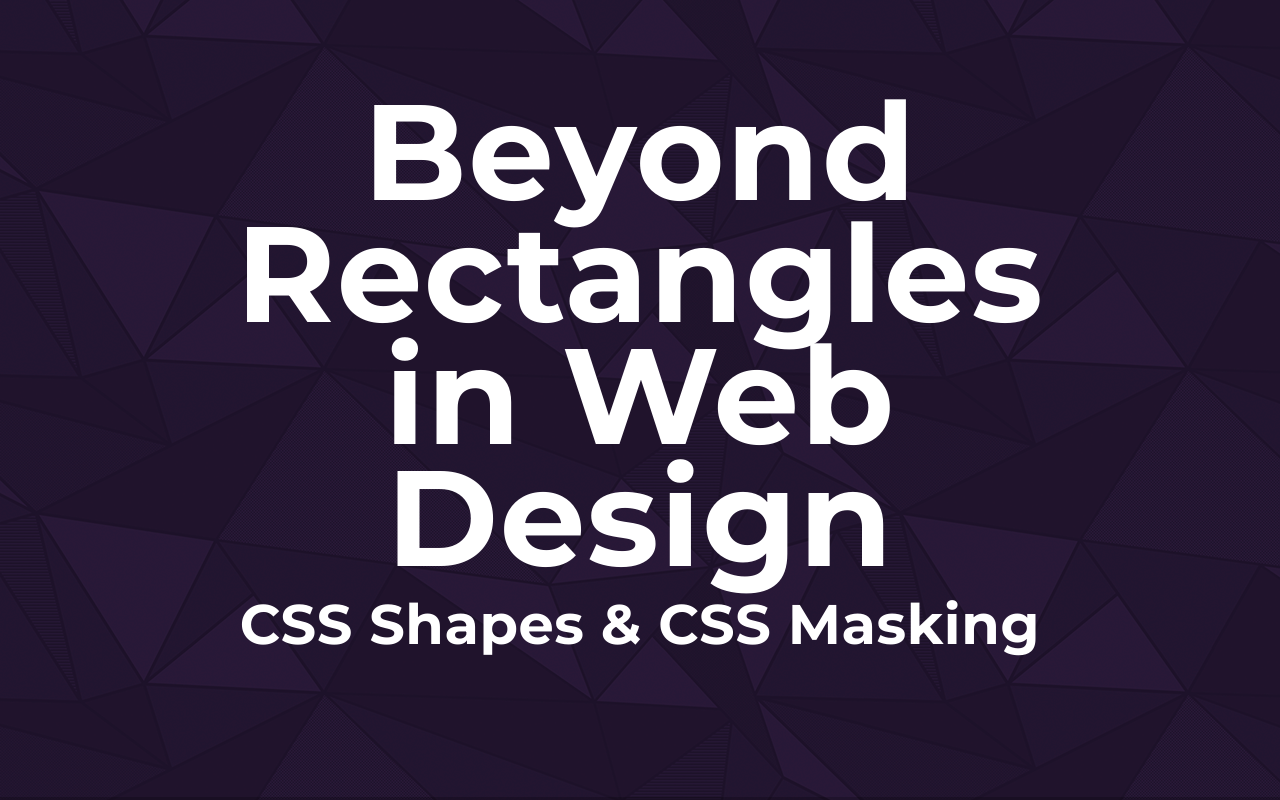
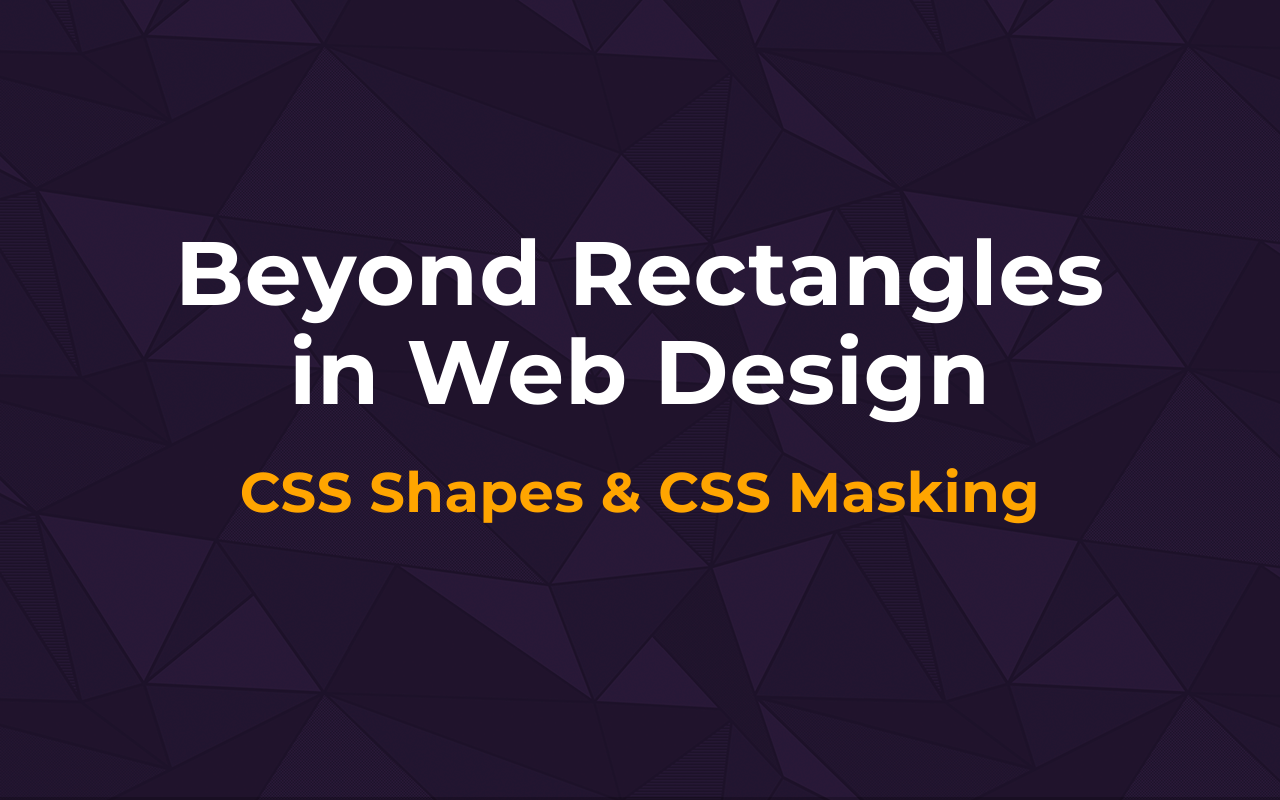
Before and after one commit to oslego/max-2014, a website: page index.html in a window 1280 px wide. Drawn offline with nearby package versions, Linux system fonts and the light colour scheme; a web font is replaced by a local one.

Commit message:
intro slide

```diff
--- a/css/theme/source/adobe.scss
+++ b/css/theme/source/adobe.scss
@@ -203,6 +203,19 @@ $codeFont: 'Source Code Pro', monotype;
 			padding-top: 1em;
 			display: block;
 			text-align: right;
+		}
+	}
+
+	.intro{
+		h1{
+			font-size: 2.5em;
+			line-height: 1.1em;
+			margin-bottom: 0.5em;
+		}
+
+		h3{
+			color: #685C79;
+			color: orange;
 		}
 	}
 }
--- a/index.html
+++ b/index.html
@@ -43,11 +43,9 @@
 			<!-- Any section element inside of this container is displayed as a slide -->
 			<div class="slides">
 
-				<section>
-					<header>
+				<section class="intro">
 						<h1>Beyond Rectangles in Web Design</h1>
 						<h3>CSS Shapes & CSS Masking</h3>
-					</header>
 				</section>
 
 				<section>
@@ -771,10 +769,6 @@
 				</section>
 
 				<section>
-					<h2>SVG masks</h2>
-				</section>
-
-				<section>
 					// SVG interactive mask (frosted glass / then-and-now)
 				</section>
 
```
Also changed, not shown: css/theme/adobe.css.
